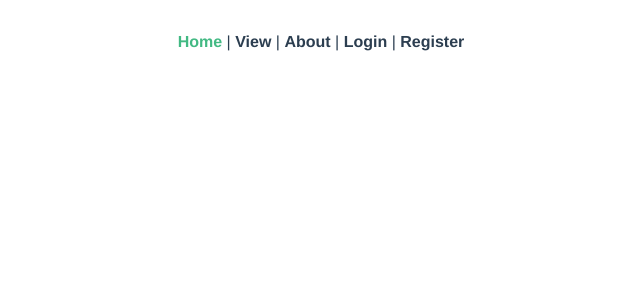
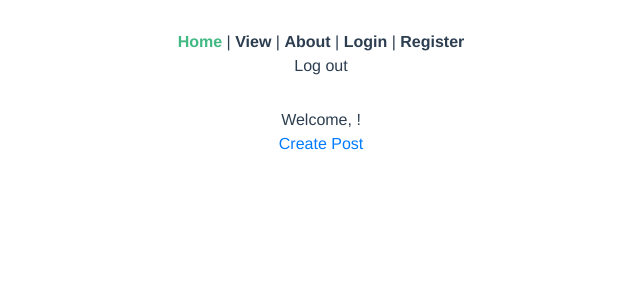
Before and after one commit to Rman887/moves, a Vue app: page / in a window 1280 px wide. Shown: the top 300 px of the page, without its empty margins (319-959 px from the left). Built offline with nearby package versions, Linux system fonts and the light colour scheme.

Commit message:
made log in persist

```diff
--- a/src/App.vue
+++ b/src/App.vue
@@ -6,6 +6,7 @@
       <router-link to="/about">About</router-link> |
       <router-link to="/login">Login</router-link> |
       <router-link to="/registration">Register</router-link>
+      <div v-if="loggedIn">Log out</div>
     </div>
     <router-view/>
   </div>
@@ -16,6 +17,11 @@ export default {
   name: 'app',
   computed: {
     loggedIn: function () {
+      if (localStorage.token !== null || localStorage !== undefined) {
+        Globals.loggedIn = true
+      } else {
+        Globals.loggedIn = false
+      }
       return Globals.loggedIn
     }
   }
```
